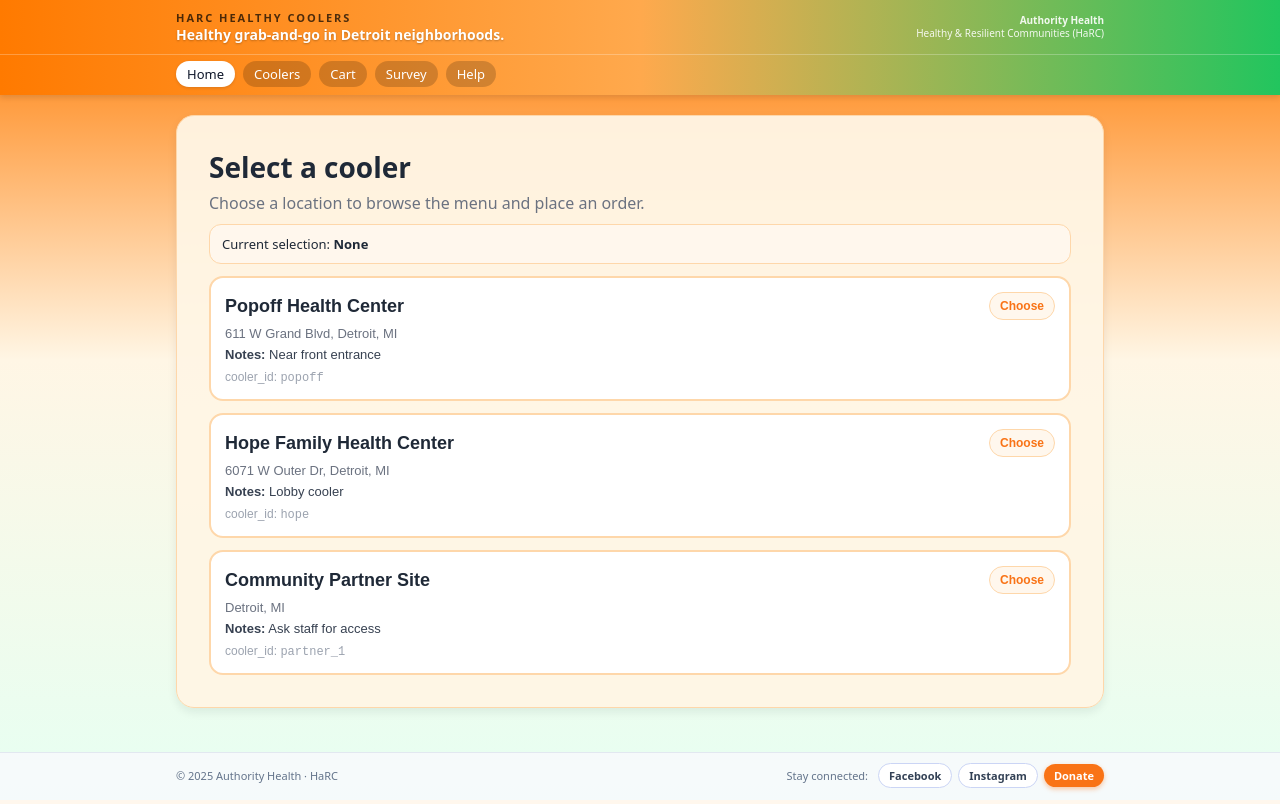
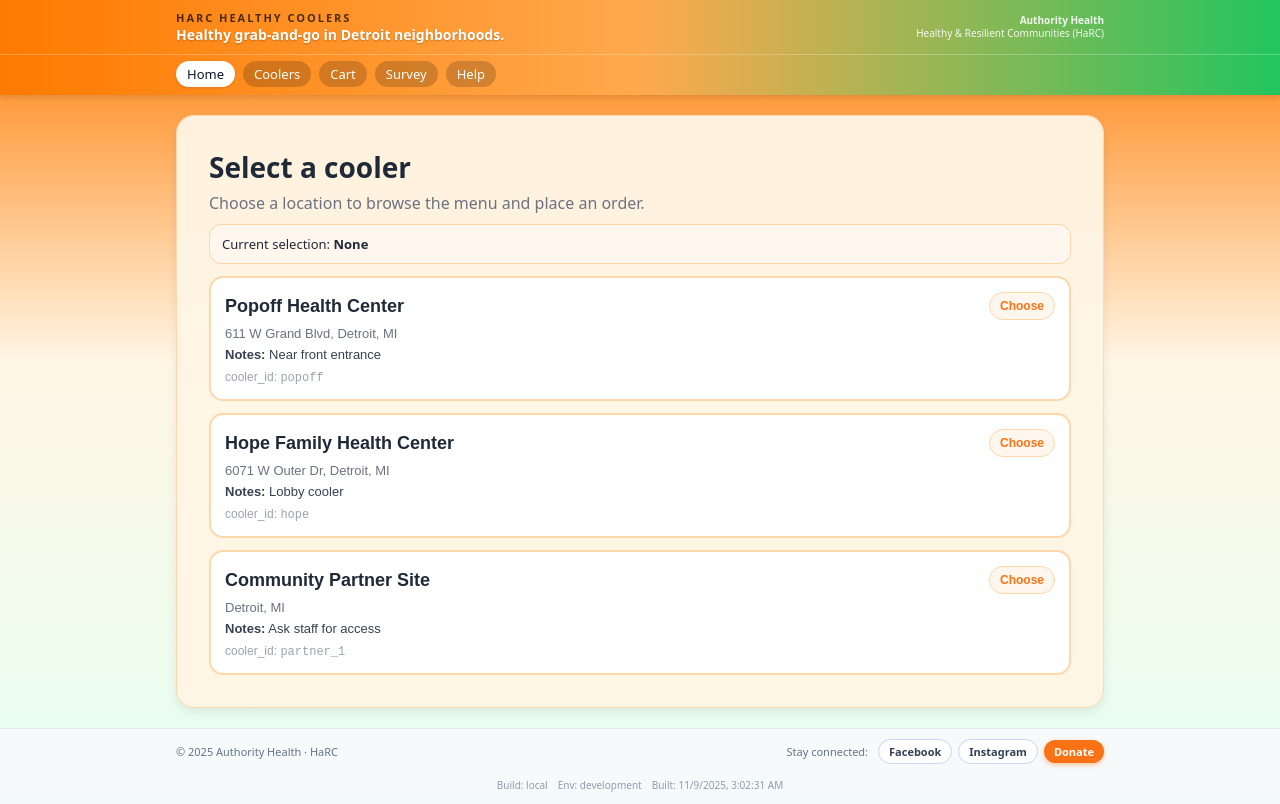
Before and after one commit to vincemack30-a11y/harc-app, a React (Vite) app: page / in a window 1280 px wide. Built offline with nearby package versions, Linux system fonts and the light colour scheme.

Commit message:
Add build/version stamp to footer

```diff
--- /dev/null
+++ b/src/buildInfo.js
@@ -0,0 +1,53 @@
+// src/buildInfo.js
+// Build/version stamp for UI.
+// Works on Vercel + local.
+// - Vercel exposes VERCEL_GIT_COMMIT_SHA (when Git is connected)
+// - Vite exposes import.meta.env (VITE_* only), but we can safely read common Vercel vars too.
+
+function pick(...vals) {
+  for (const v of vals) {
+    if (typeof v === "string" && v.trim()) return v.trim();
+  }
+  return "";
+}
+
+function shortSha(sha) {
+  if (!sha) return "";
+  return sha.length > 12 ? sha.slice(0, 12) : sha;
+}
+
+const env = (typeof import.meta !== "undefined" && import.meta.env) ? import.meta.env : {};
+
+// Vercel variables that may exist at build time
+const sha =
+  pick(
+    env.VERCEL_GIT_COMMIT_SHA,
+    env.VITE_VERCEL_GIT_COMMIT_SHA,
+    env.GIT_COMMIT_SHA,
+    env.VITE_GIT_COMMIT_SHA
+  ) || "";
+
+const ref =
+  pick(
+    env.VERCEL_GIT_COMMIT_REF,
+    env.VITE_VERCEL_GIT_COMMIT_REF,
+    env.GIT_BRANCH,
+    env.VITE_GIT_BRANCH
+  ) || "";
+
+// Vercel provides env.VERCEL_ENV: "production" | "preview" | "development"
+const vercelEnv =
+  pick(env.VERCEL_ENV, env.VITE_VERCEL_ENV) ||
+  (env.DEV ? "development" : "production");
+
+const builtAt =
+  pick(env.VERCEL_BUILD_TIME, env.VITE_VERCEL_BUILD_TIME) ||
+  new Date().toISOString(); // fallback: build time at bundle creation
+
+export const BUILD_INFO = {
+  env: vercelEnv,
+  branch: ref || "",
+  sha: sha || "",
+  shaShort: shortSha(sha),
+  builtAt,
+};
--- a/src/components/Layout.jsx
+++ b/src/components/Layout.jsx
@@ -1,6 +1,7 @@
 // src/components/Layout.jsx
 import React from "react";
 import { Link, useLocation } from "react-router-dom";
+import { BUILD_INFO } from "../buildInfo.js";
 
 const NAV_ITEMS = [
   { to: "/", label: "Home" },
@@ -21,12 +22,14 @@ function Layout({ children }) {
     minHeight: "100vh",
     display: "flex",
     flexDirection: "column",
-    background: "linear-gradient(to bottom, #ff7a00 0%, #fff6e5 45%, #e6fff2 100%)",
+    background:
+      "linear-gradient(to bottom, #ff7a00 0%, #fff6e5 45%, #e6fff2 100%)",
     color: "#0f172a",
   };
 
   const headerStyle = {
-    background: "linear-gradient(90deg, #ff7a00 0%, #ffa94d 50%, #22c55e 100%)",
+    background:
+      "linear-gradient(90deg, #ff7a00 0%, #ffa94d 50%, #22c55e 100%)",
     boxShadow: "0 2px 6px rgba(15,23,42,0.15)",
   };
 
@@ -155,6 +158,17 @@ function Layout({ children }) {
     boxShadow: "0 2px 5px rgba(249,115,22,0.4)",
   };
 
+  const buildStampStyle = {
+    width: "100%",
+    marginTop: "6px",
+    fontSize: "10px",
+    opacity: 0.7,
+    display: "flex",
+    justifyContent: "center",
+    gap: "10px",
+    flexWrap: "wrap",
+  };
+
   return (
     <div style={pageStyle}>
       {/* Header */}
@@ -196,7 +210,7 @@ function Layout({ children }) {
         <div style={cardStyle}>{children}</div>
       </main>
 
-      {/* Footer with spaced chips */}
+      {/* Footer */}
       <footer style={footerStyle}>
         <div style={footerInnerStyle}>
           <span>© {new Date().getFullYear()} Authority Health · HaRC</span>
@@ -218,6 +232,18 @@ function Layout({ children }) {
               Donate
             </a>
           </div>
+
+          {/* Build / version stamp */}
+          <div style={buildStampStyle}>
+            <span>Build: {BUILD_INFO.shaShort || "local"}</span>
+            {BUILD_INFO.branch ? (
+              <span>Branch: {BUILD_INFO.branch}</span>
+            ) : null}
+            <span>Env: {BUILD_INFO.env}</span>
+            <span>
+              Built: {new Date(BUILD_INFO.builtAt).toLocaleString()}
+            </span>
+          </div>
         </div>
       </footer>
     </div>
```
